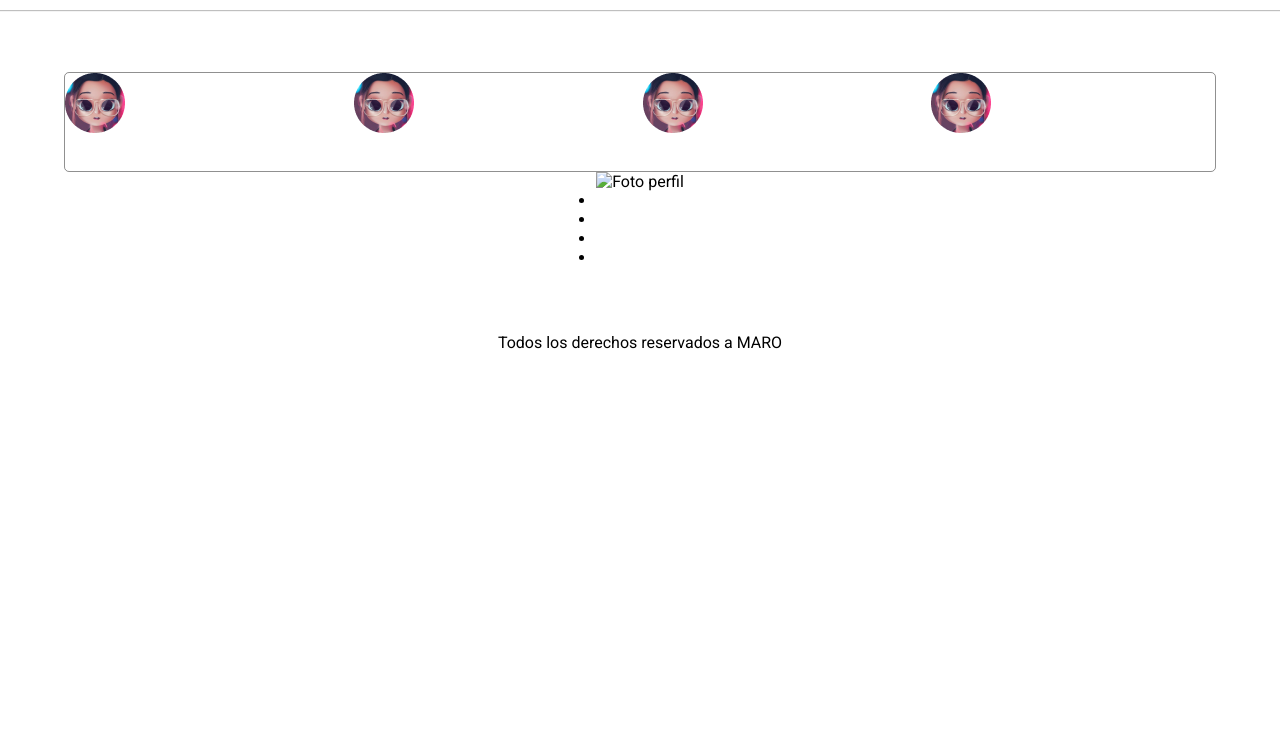
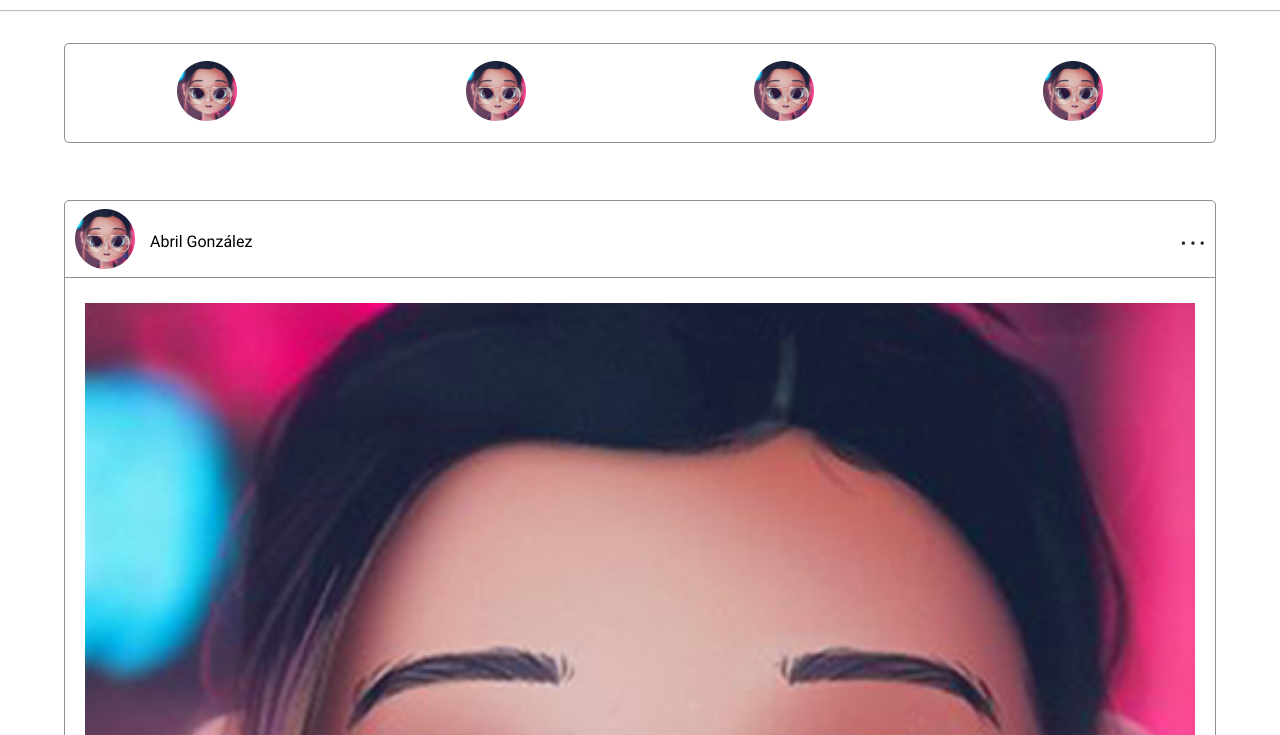
Before and after one commit to MauriRodiez/PracticaInstafoto, a plain HTML site: page index.html in a window 1280 px wide. Shown: the part 65-800 px from the top of the page. Drawn offline with Linux system fonts and the light colour scheme.

Commit message:
Actualizando estilos

```diff
--- a/css/styles.css
+++ b/css/styles.css
@@ -36,10 +36,6 @@
         display: none;
     }
 
-    .insta-footer {
-        grid-area: footer;
-    }
-
     /* Header */
 
     .insta-header {
@@ -72,6 +68,7 @@
         display: flex;
         flex-direction: column;
         grid-area: main;
+        justify-content: space-around;
     }
 
     .insta-pic{
@@ -79,17 +76,115 @@
         border-radius: 5px;
         display: inline-grid;
         grid-template-columns: 1fr 1fr 1fr 1fr;
-        grid-template-rows: 1fr;
         gap: 5px;
         height: 100px;
         margin: 0 10px;
         width: 90%;
     }
 
+    .column-pic{
+        margin: auto;
+    }
+
     .column-pic::after{
         content: url(../img/ContainerPerfil.png);
     }
 
+    .column-pic:nth-child(2n){
+        display: none;
+    }
 
+    .publicacion{
+        border: 0.4px solid rgba(34, 34, 34, 0.5);
+        border-radius: 5px;
+        display: flex;
+        flex-direction: column;
+        justify-content: space-evenly;
+        margin: 0 10px;
+        width: 90%;
+    }
+
+    .head-publicacion{
+        align-items: center;
+        border-bottom: 0.4px solid rgba(34, 34, 34, 0.5);
+        display: flex;
+        justify-content: space-between;
+        height: 67px;
+        margin: 10px 0;
+    }
+
+    .pic-info{
+        align-items: center;
+        display: flex;
+        height: 49px;
+        margin-left: 10px;
+        margin-bottom: 5px;
+    }
+
+    .pic-info::before{
+        content: url(../img/ContainerPerfil.png);
+    }
+
+    .nombre{
+        margin: 0 15px;
+    }
+
+    .puntitos{
+        color: #222;
+        margin-right: 10px;
+    }
+
+    .img-principal{
+        padding: 15px 20px;
+    }
+
+    .acciones{
+        display: flex;
+        list-style-type: none;
+        gap: 15px;
+        margin: 0 20px;
+    }
+
+    .txt-container{
+        display: flex;
+        flex-direction: column;
+        gap: 10px;
+        justify-content: space-around;
+        margin: 15px auto 25px;
+        width: 90%;
+    }
+
+    .likes{
+        color: #000;
+        font-size: 0.625rem;
+        font-weight: 400;
+    }
+
+    .comments{
+        color: #A49B9B;
+        font-size: 0.625rem;
+        font-weight: 400;
+    }
+
+    .comentario{
+        color: #000;
+        font-size: 0.625rem;
+        font-weight: 500;
+    }
+
+    /* Footer */
+
+    .insta-footer {
+        background-color: #222;
+        grid-area: footer;
+        height: 28px;
+    }
+
+    .insta-footer p{
+        color: #FFF;
+        font-size: 0.625rem;
+        font-weight: 400;
+        margin: auto;
+    }
 
 }
--- a/index.html
+++ b/index.html
@@ -5,6 +5,9 @@
     <meta charset="UTF-8">
     <meta http-equiv="X-UA-Compatible" content="IE=edge">
     <meta name="viewport" content="width=device-width, initial-scale=1.0">
+    <link rel="stylesheet" href="https://cdnjs.cloudflare.com/ajax/libs/font-awesome/6.4.0/css/all.min.css"
+        integrity="sha512-iecdLmaskl7CVkqkXNQ/ZH/XLlvWZOJyj7Yy7tcenmpD1ypASozpmT/E0iPtmFIB46ZmdtAc9eNBvH0H/ZpiBw=="
+        crossorigin="anonymous" referrerpolicy="no-referrer" />
     <link rel="stylesheet" href="css/styles.css">
     <title>Instafoto</title>
 </head>
@@ -26,22 +29,41 @@
                 </div>
                 <div class="column-pic">
                 </div>
+                <div class="column-pic">
+                </div>
+                <div class="column-pic">
+                </div>
+                <div class="column-pic">
+                </div>
             </section>
             <section class="publicacion">
                 <div class="head-publicacion">
-
+                    <div class="pic-info">
+                        <span class="nombre">Abril González</span>
+                    </div>
+                    <p class="puntitos">• • •</p>
                 </div>
-                <img src="" alt="Foto perfil">
+                <img class="img-principal" src="img/fotoPerfil.png" alt="Foto perfil">
                 <ul class="acciones">
-                    <li></li>
-                    <li></li>
-                    <li></li>
-                    <li></li>
+                    <li><i class="fa-regular fa-2x fa-heart"></i></li>
+                    <li><i class="fa-regular fa-2x fa-comment"></i></li>
+                    <li><i class="fa-regular fa-2x fa-paper-plane"></i></li>
+                    <li><i class="fa-regular fa-2x fa-face-smile"></i></li>
                 </ul>
-                <p class="likes"></p>
-                <p class="comments"></p>
-                <p class="comentario"></p>
-                <p class="comentario"></p>
+                <div class="txt-container">
+                    <p class="likes">
+                        Les gusta a lulipringless y otras personas
+                    </p>
+                    <p class="comments">
+                        Ver los 3,672 comentarios
+                    </p>
+                    <p class="comentario">
+                        Gabriela Mancini Hola! que placer verte en frontend!!
+                    </p>
+                    <p class="comentario">
+                        Jonathan Gonzalez Te estabamos esperando!! Vamooh!
+                    </p>
+                </div>
             </section>
         </div>
         <div class="item insta-aside">
```
